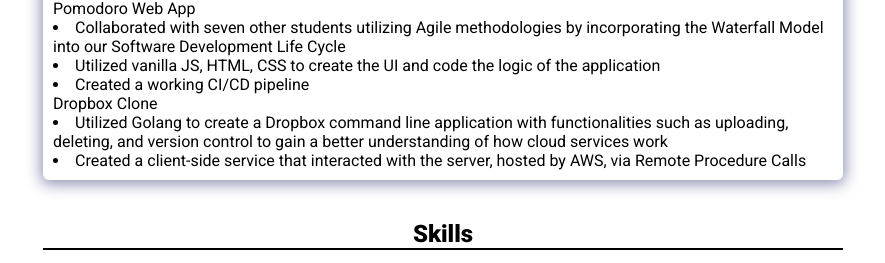
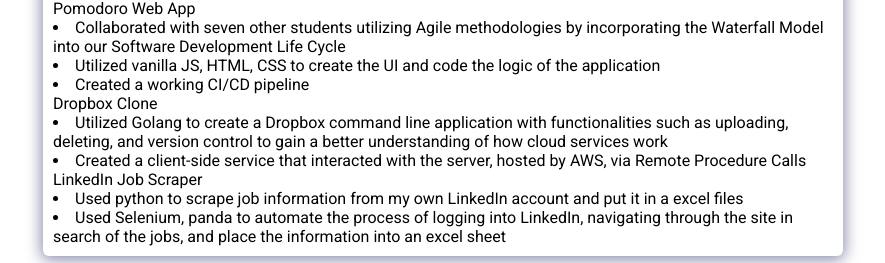
Before and after one commit to AlejandroM2000/DigitalPortfolio, a plain HTML site: page index.html in a window 1280 px wide. Shown: the part 1225-1488 px from the top of the page, without its empty margins (197-1082 px from the left). Drawn offline with nearby package versions, Linux system fonts and the light colour scheme.

Commit message:
added one more project

```diff
--- a/index.html
+++ b/index.html
@@ -128,6 +128,13 @@
                 <li>Created a client-side service that interacted with the server, hosted by AWS, via Remote Procedure Calls</li>
             </ul>
         </div>
+        <div class="project">
+            <p class="project-title">LinkedIn Job Scraper</p>
+            <ul class="project-description">
+                <li>Used python to scrape job information from my own LinkedIn account and put it in a excel files</li>
+                <li>Used Selenium, panda to automate the process of logging into LinkedIn, navigating through the site in search of the jobs, and place the information into an excel sheet</li>
+            </ul>
+        </div>
     </section>
 
     <section class="skills">
```
